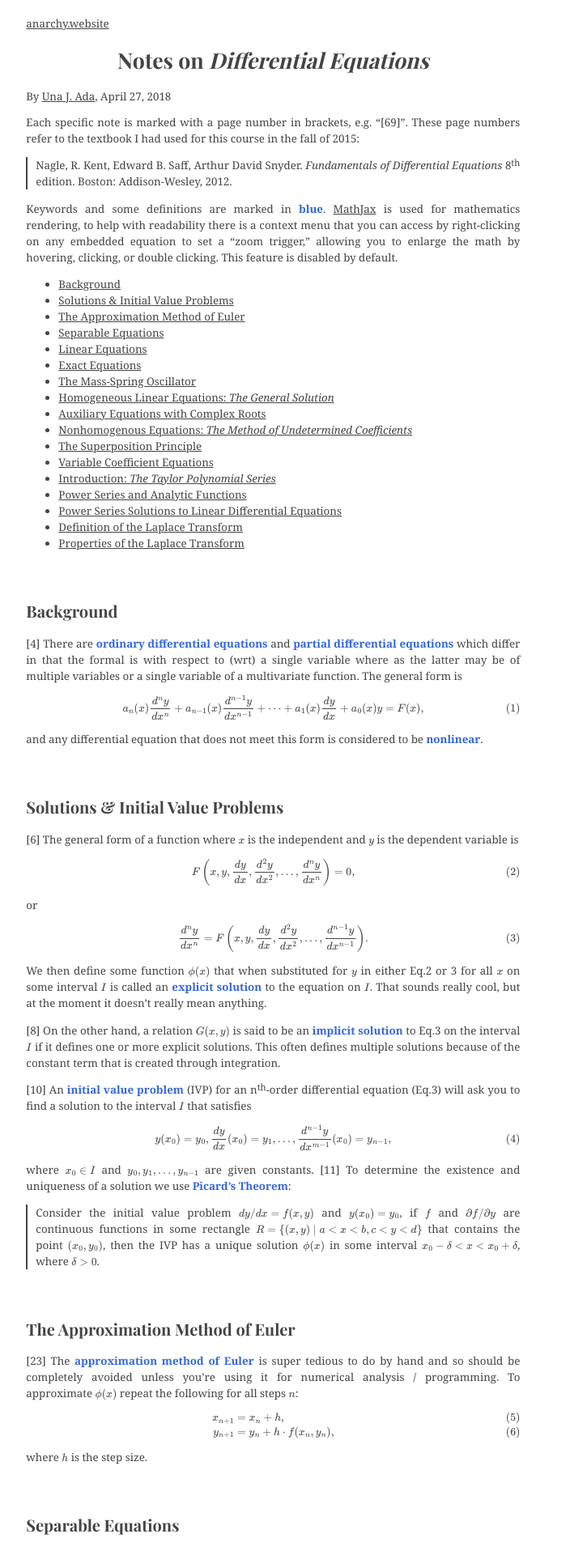
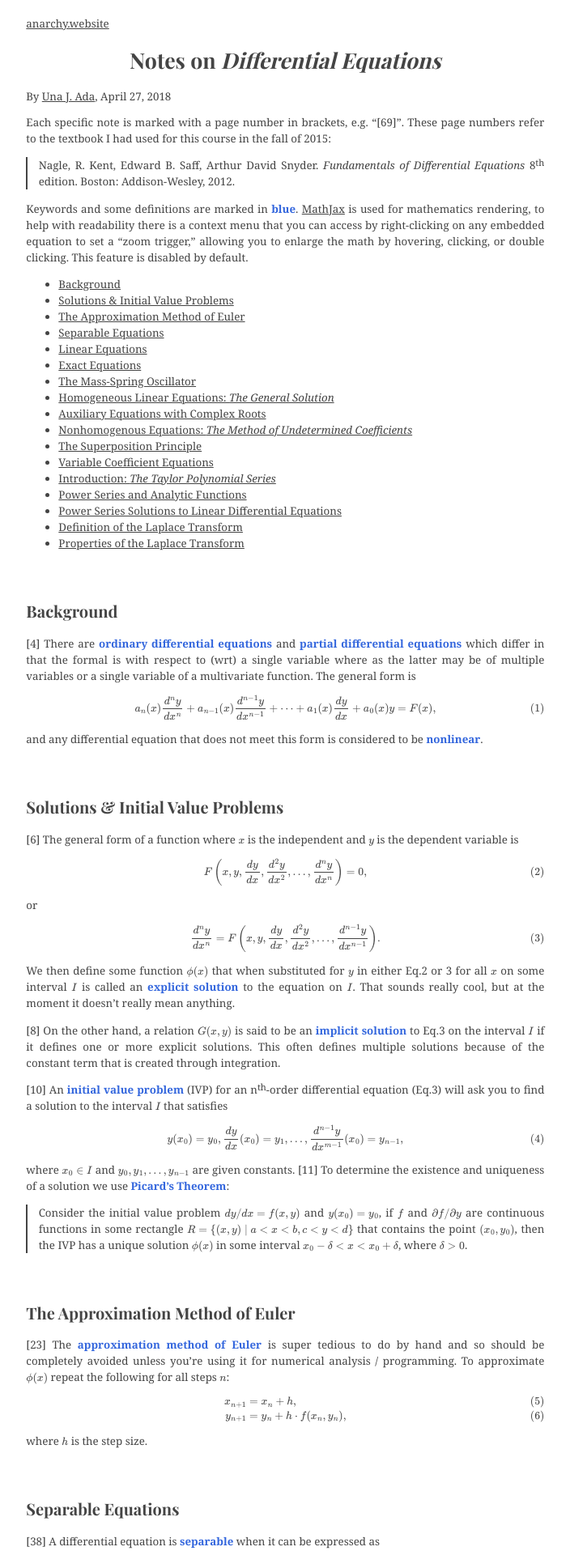
Before and after one commit to una-ada/anarchy.website, a Jekyll site: the page built from _posts/2018-04-27-diffeq.md, in a window 1280 px wide. Shown: the top 1916 px of the page at 81% size, without its empty margins (101-805 px from the left). Built offline with Jekyll 4.4.1, drawn with Linux system fonts in a browser that asks for light colours; some web fonts are replaced; formulas are drawn with MathJax 3.

Commit message:
Updated relative styles

```diff
--- a/assets/css/style.scss
+++ b/assets/css/style.scss
@@ -8,9 +8,9 @@
 a				{text-decoration:underline;color:#444;}
 .bio			{background:#444;color:white;margin:1rem 0;padding:1rem;}
 .bio a			{color:#fff !important;}
-blockquote		{padding-left:10px;border-left:2px solid #444;margin:0;}
+blockquote		{padding-left:1rem;border-left:2px solid #444;margin:0;}
 blockquote p	{margin:0.5rem 0;}
-body			{font-family:'Noto Serif','Noto Sans Japanese',serif;margin:1.5rem 1.5rem 0 10rem;padding-bottom:50vh;width:610px;}
+body			{font-family:'Noto Serif','Noto Sans Japanese',serif;margin:1.5rem 1.5rem 0 10rem;padding-bottom:50vh;width:48rem;}
 code        	{font-family:monospace;}
 //.content p:first-child:first-letter{font-size:4rem;float:left;padding:0 0.5rem 0 0;line-height:4rem;}
 center *		{text-align:center !important;}
@@ -47,7 +47,7 @@ hist			{color:#4d8;}
 kw				{color:#36d;}
 proof			{color:#e44;}
 
-twitterwidget	{margin-left:55px;}
+twitterwidget	{margin-left:calc(24rem - 250px);}
 
 // Mobile and print
 @media print, screen and (max-width: 750px) {
```
Also changed, not shown: _drafts/ai.md (+5 -0 lines), _drafts/ap-calculus.md (+1 -1 lines).
